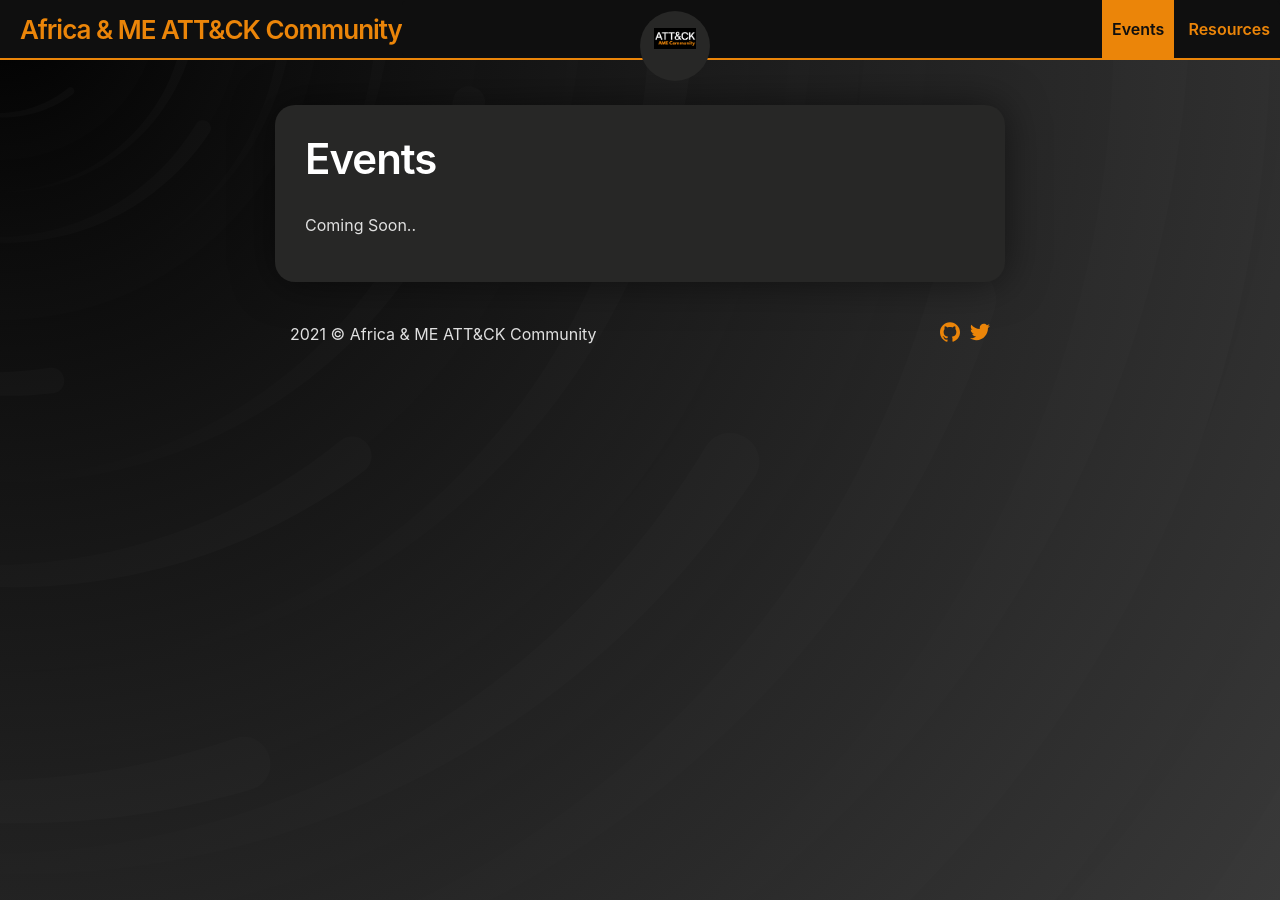
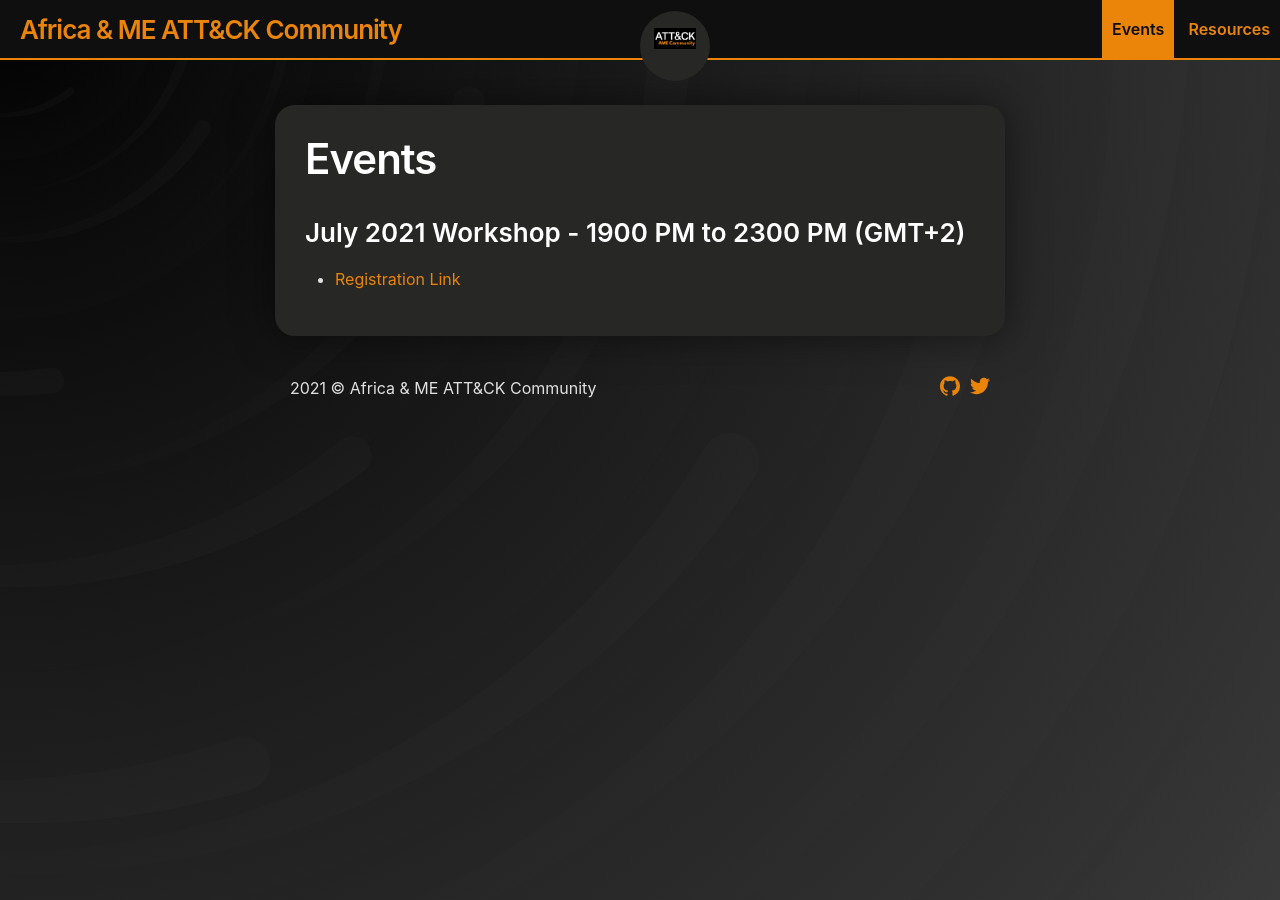
Before and after one commit to bluzr/attackcommunity.github.io, a Jekyll site: the page built from events.md, in a window 1280 px wide. Built offline with Jekyll 4.4.1, drawn with Linux system fonts in a browser that asks for light colours.

Commit message:
Update events.md

```diff
--- a/events.md
+++ b/events.md
@@ -3,4 +3,5 @@ title: Events
 layout: page
 ---
 
-Coming Soon..
+### July 2021 Workshop - 1900 PM to 2300 PM (GMT+2)
+- [Registration Link](https://forms.gle/dmbPzNxcvKj3p7h76)
```
